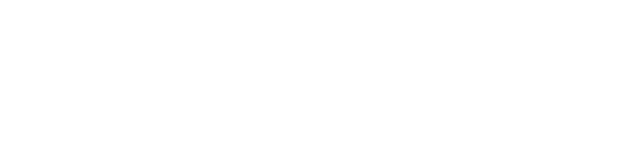
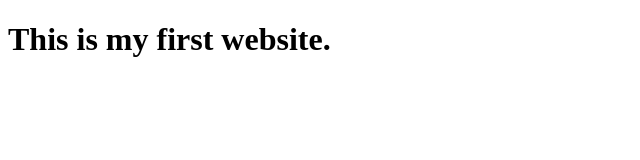
Before and after one commit to Aaditya-Dixit/demo.html, a plain HTML site: page Index.html in a window 1280 px wide. Shown: the whole page, without its empty margins (0-640 px from the left). Drawn offline with Linux system fonts and the light colour scheme.

Commit message:
Update Index.html

```diff
--- a/Index.html
+++ b/Index.html
@@ -6,6 +6,6 @@
     <title>Document</title>
 </head>
 <body>
-
+    <H1>This is my first website.</H1>
 </body>
 </html>
```
